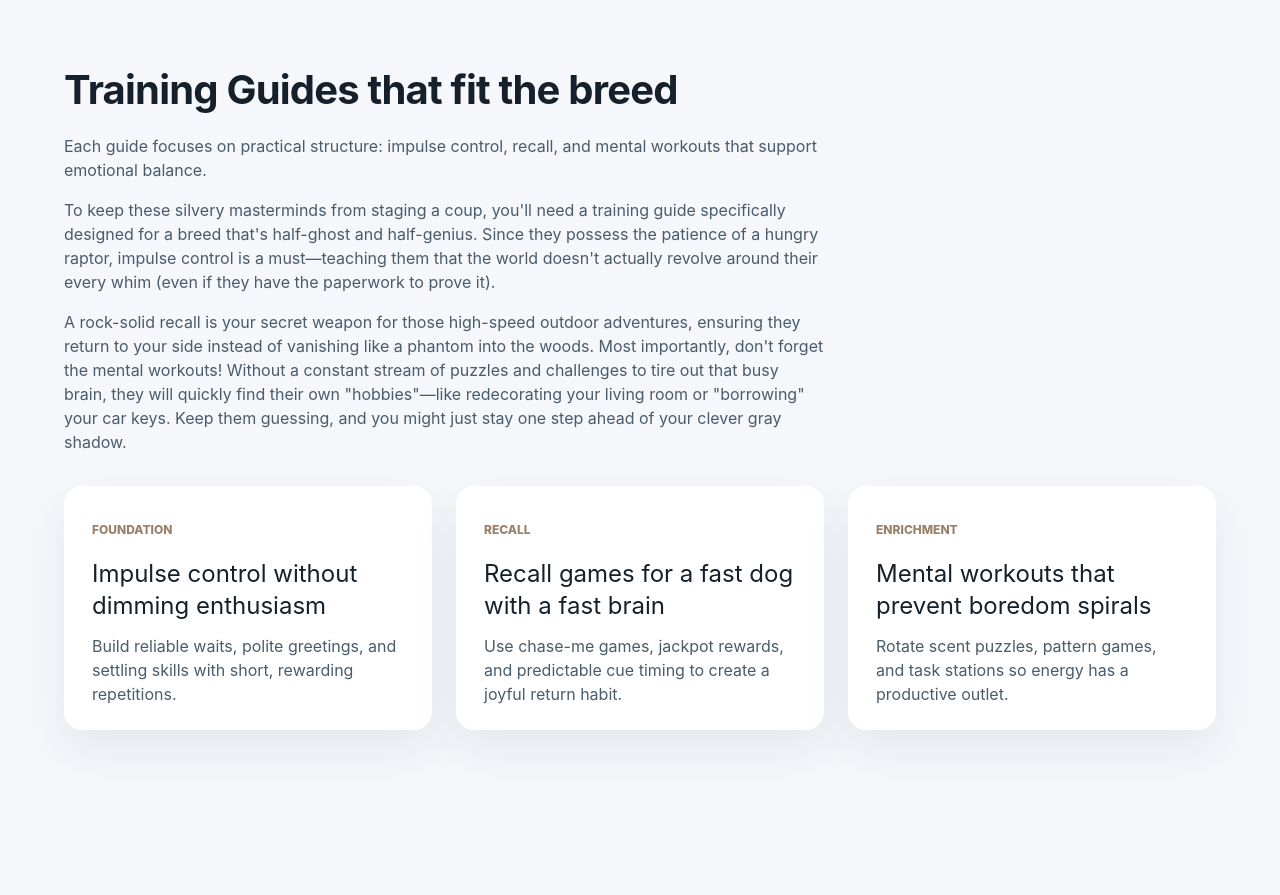
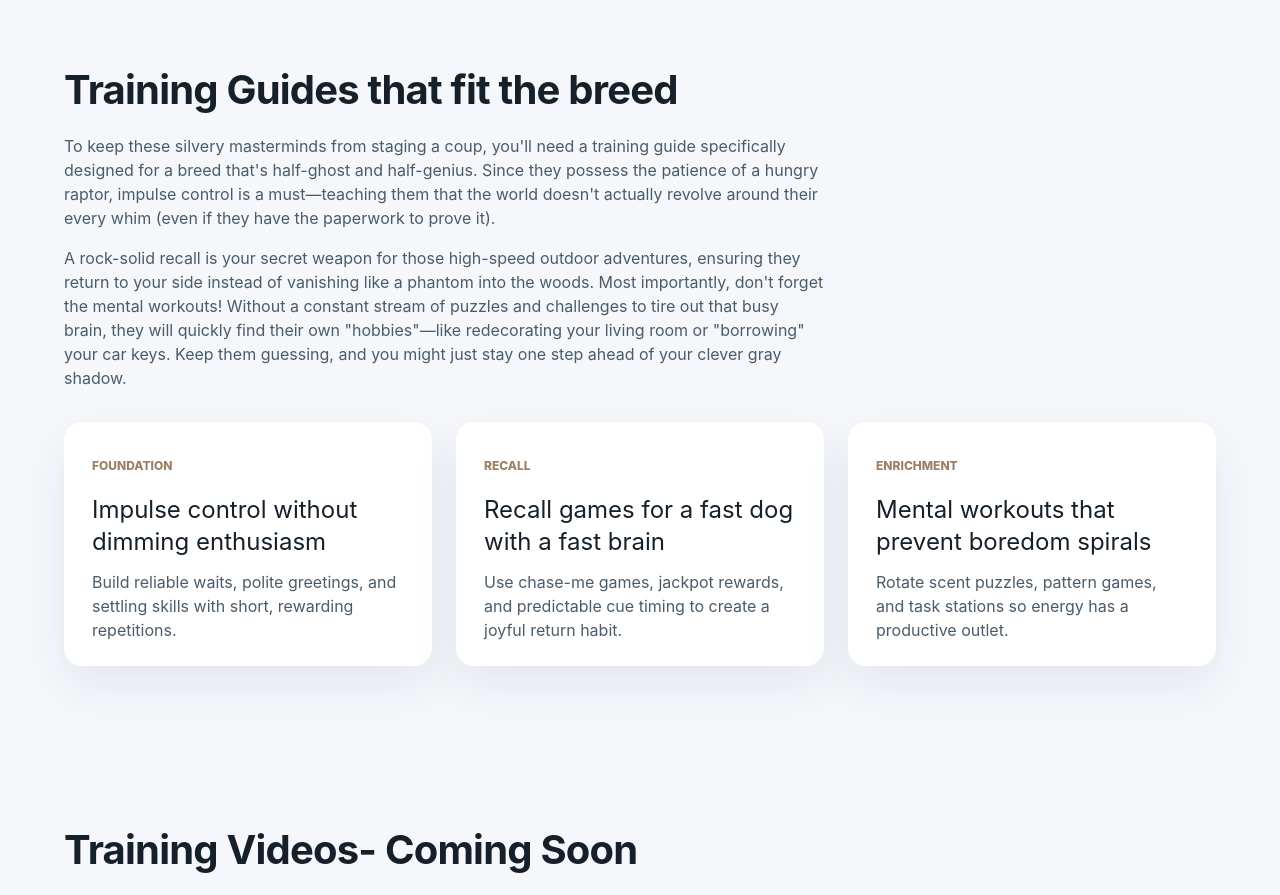
Before and after one commit to evilbeliver/weimwisdom, a Next.js app: page /training in a window 1280 px wide. Shown: the part 1040-1935 px from the top of the page. Built offline with nearby package versions, Linux system fonts and the light colour scheme.

Commit message:
cleaned up some content

```diff
--- a/src/pages/training.tsx
+++ b/src/pages/training.tsx
@@ -21,7 +21,7 @@ export default function TrainingPage() {
       <SectionBlock
         title="Training Guides that fit the breed"
         description={[
-          `Each guide focuses on practical structure: impulse control, recall, and mental workouts that support emotional balance.`,
+
           `To keep these silvery masterminds from staging a coup, you'll need a training guide specifically designed for a breed that's half-ghost and half-genius. Since they possess the patience of a hungry raptor, impulse control is a must—teaching them that the world doesn't actually revolve around their every whim (even if they have the paperwork to prove it).`,
           `A rock-solid recall is your secret weapon for those high-speed outdoor adventures, ensuring they return to your side instead of vanishing like a phantom into the woods. Most importantly, don't forget the mental workouts! Without a constant stream of puzzles and challenges to tire out that busy brain, they will quickly find their own "hobbies"—like redecorating your living room or "borrowing" your car keys. Keep them guessing, and you might just stay one step ahead of your clever gray shadow.`
         ]}
```
